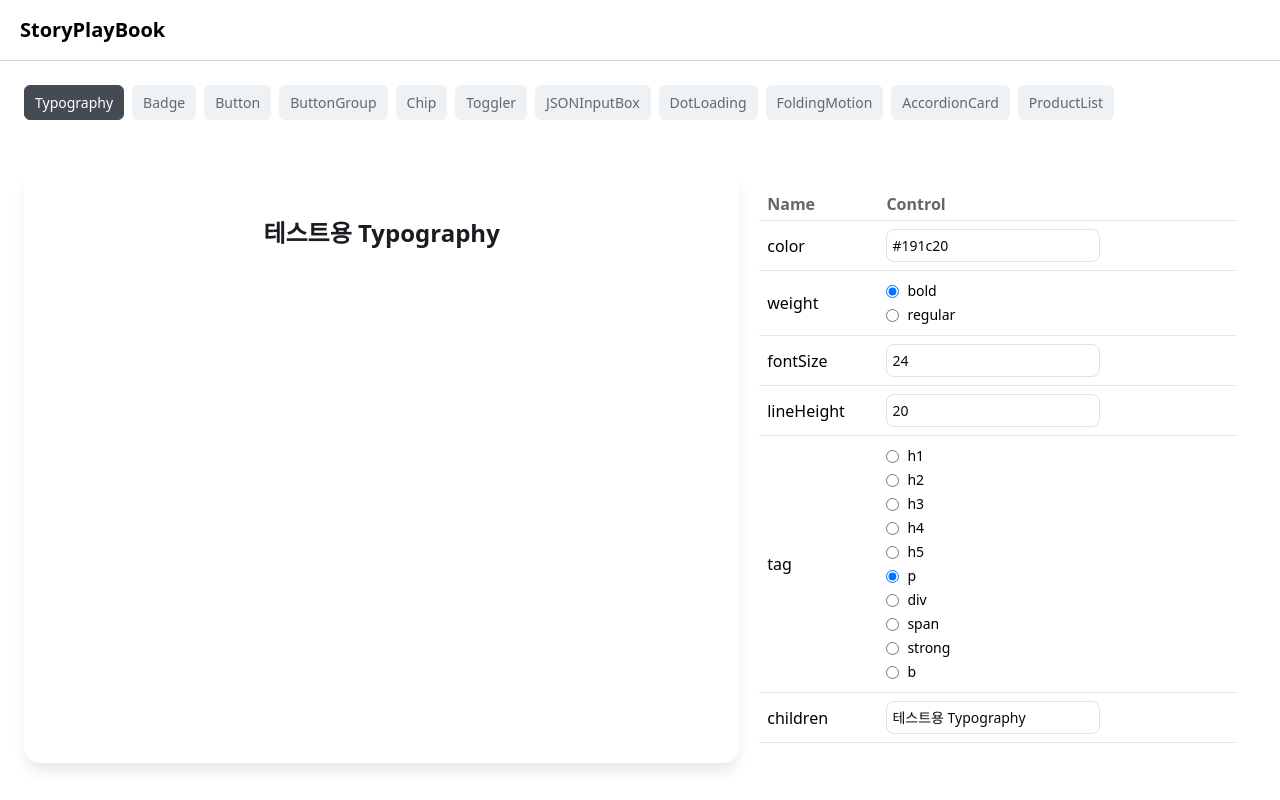
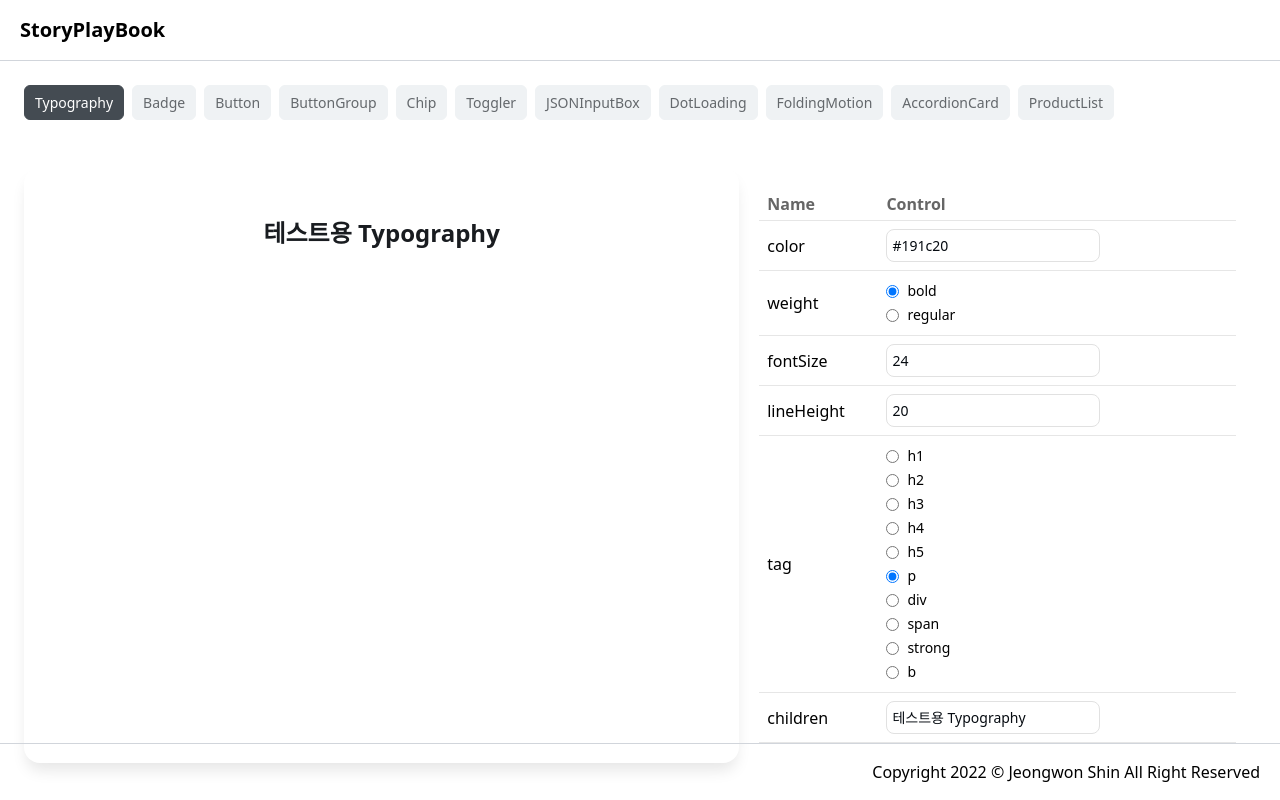
Before and after one commit to newgardener/StoryPlayBook-Project, a React (Create React App) app: page / in a window 1280 px wide. Built offline with nearby package versions, Linux system fonts and the light colour scheme.

Commit message:
feat: Footer 컴포넌트 생성 및 적용

```diff
--- a/src/App.tsx
+++ b/src/App.tsx
@@ -1,4 +1,5 @@
 import { ControlSection } from "./components/ControlSection";
+import { Footer } from "./components/Footer";
 import { Header } from "./components/Header";
 
 import "./assets/styles/global.scss";
@@ -8,6 +9,7 @@ function App() {
     <>
       <Header />
       <ControlSection />
+      <Footer />
     </>
   );
 }
--- /dev/null
+++ b/src/components/Footer/index.tsx
@@ -0,0 +1,13 @@
+import classNames from "classnames/bind";
+
+import styles from "./styles.module.scss";
+
+const cx = classNames.bind(styles);
+
+export const Footer = () => {
+  return (
+    <footer className={cx("footer")}>
+      Copyright 2022 © Jeongwon Shin All Right Reserved
+    </footer>
+  );
+};
--- /dev/null
+++ b/src/components/Footer/styles.module.scss
@@ -0,0 +1,9 @@
+.footer {
+  position: absolute;
+  bottom: 0;
+  left: 0;
+  width: 100%;
+  padding: 1.25rem;
+  border-top: 1px solid rgb(209, 213, 219);
+  text-align: right;
+}
--- a/src/components/Header/index.tsx
+++ b/src/components/Header/index.tsx
@@ -1,4 +1,3 @@
-import * as React from "react";
 import classNames from "classnames/bind";
 
 import styles from "./styles.module.scss";
```
Also changed, not shown: 1 other file (tests, documents, lock files or other folders).
